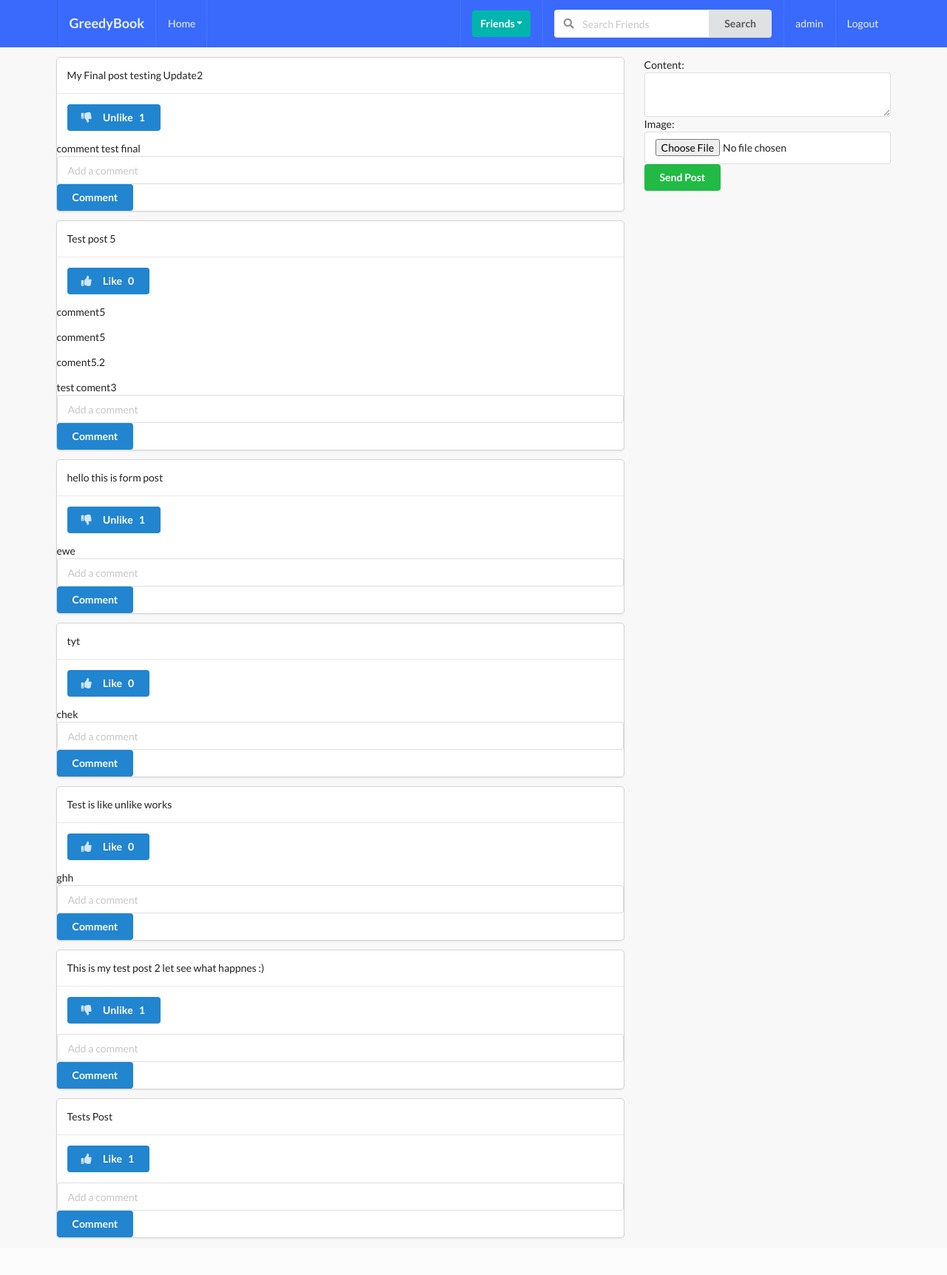
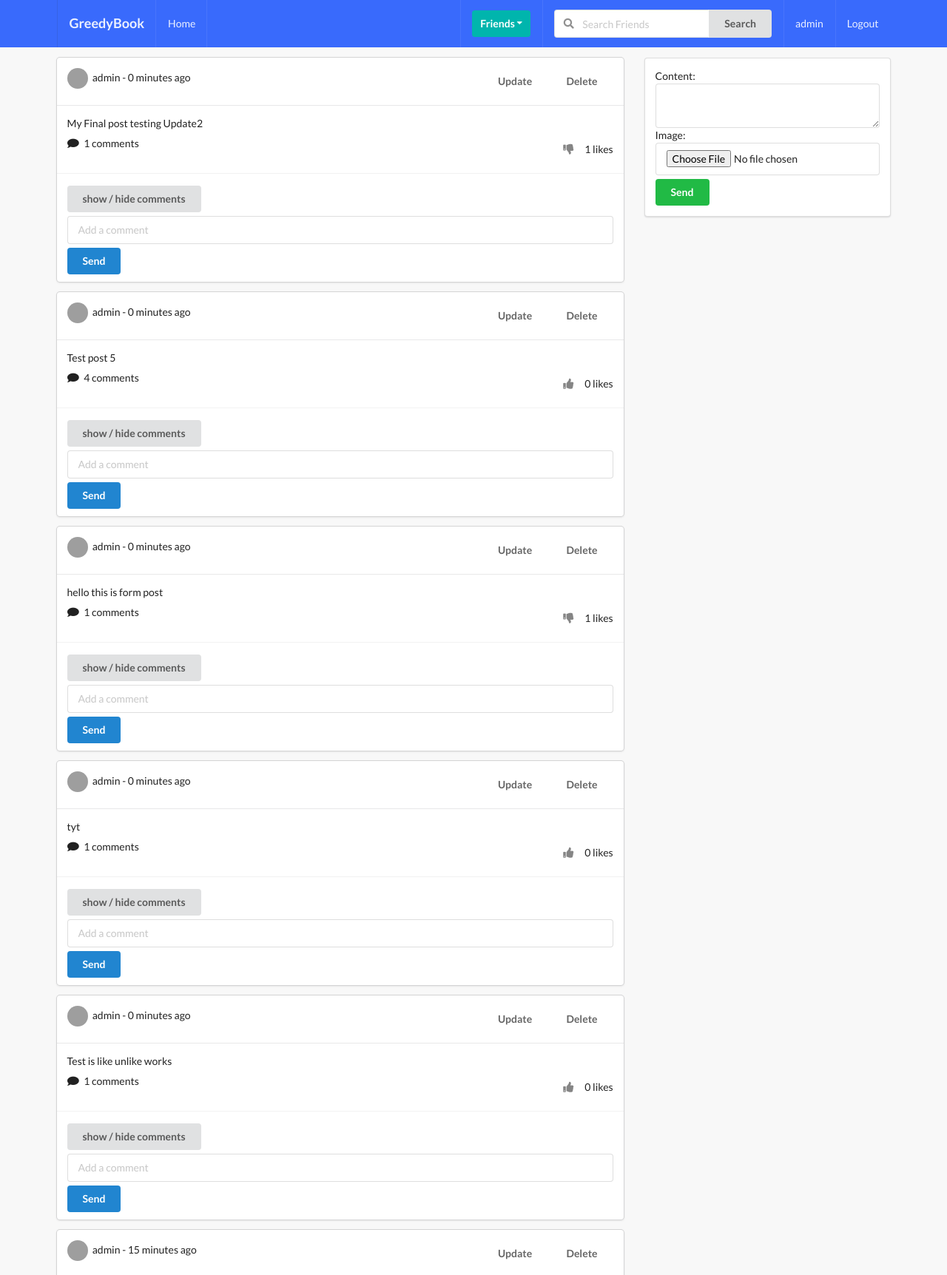
Before and after one commit to WaseeKhan/GreedyBook, a Django app: page /posts/ in a window 1280 px wide. Shown: the top 1724 px of the page at 74% size. Before the commit the page ends 1675 px from the top, so only its background shows below. Run offline with Django 3.2, Linux system fonts and the light colour scheme; a user stored in the database is signed in; data comes from the database, SQL or seed files in the repository; both versions use the stored data as it was after the commit; some libraries are stand-ins or nearby versions; grey boxes are pictures that could not be loaded.

Commit message:
Update/Delete View Created

```diff
--- a/postsApp/templates/postsApp/main.html
+++ b/postsApp/templates/postsApp/main.html
@@ -1,66 +1,112 @@
 {% extends 'base.html' %}
 
-
-{% block title %}
-posts
-{% endblock title %}
-
+{% block title %}Main Page{% endblock title %}
 
 {% block content %}
+<div class="ui grid">
+    <div class="eleven wide column">
+        {% for obj in qs %}
 
+        <div class="ui fluid card">
+            <div class="content">
+                <div class="right floated meta">
                 <div class="ui grid">
                     <div class="row">
-        <div class="eleven wide column">
-            {% for obj in qs %}
-            <div class="ui fluid card">
-                <div class="content">
-                    {{obj.content}}
+                        {% ifequal request.user obj.author.user %}
+                            <a href="{% url 'postsApp:post-update' obj.pk %}"><button class="ui button bwhite-lg ">Update</button></a>
+                            <a href="{% url 'postsApp:post-delete' obj.pk %}"><button class="ui button bwhite-lg ">Delete</button></a>
+                        {% endifequal %}
+                    </div>
+                </div>
+
+                </div>
+                <img class="ui avatar image" src={{obj.author.avatar.url}}>
+                {{ obj.author.user }} - {{ obj.created|timesince}} ago
+            </div>
+            <div class="ui fluid image">
+                {% if obj.image %}
+                    <img src={{obj.image.url}}>
+                {% endif %}
             </div>
             <div class="content">
+                <p> {{ obj.content }} </p>
+                <div class="right floated">
                     <form action="{% url 'postsApp:like-post-view' %}" method="POST">
                         {% csrf_token %}
                         <input type="hidden" name="post_id" value={{obj.id}}>
-                    <button class="ui primary button" type="submit">
-
                         {% if profile not in obj.liked.all %}
-                        <i class="thumbs up icon"></i> &nbsp; Like
+                            <button type="submit" class="ui bwhite-sm button"><i class="thumbs up icon"></i>
+                            </button>
+                            <span> {{obj.num_likes}} likes</span>
                         {% else %}
-                        <i class="thumbs down icon"></i> &nbsp; Unlike
+                            <button type="submit" class="ui bwhite-sm button"><i class="thumbs down icon"></i>
+                            </button>
+                            <span> {{obj.num_likes}} likes</span>
                         {% endif %}
-                        &nbsp; {{obj.num_likes}}
-                    </button>
-                        <!-- {{obj.num_likes}} -->
                     </form>
                 </div>
-                <div>
+                <i class="comment icon"></i>
+                <span> {{ obj.num_comments }} comments</span>
+            </div>
+            <div class="extra content">
+                <div class="mb-5">
+
+                </div>
+                <button class="cmt_btn ui button mb-5">show / hide comments</button>
+                <div class="comment-box" style="display:none;">
                 {% if obj.comment_set.all %}
                     {% for c in obj.comment_set.all %}
-                            <p>{{c.body}}</p>
+
+                        <div class="ui segment mb-5">
+                            <img class="ui avatar image" src={{c.user.avatar.url}}>
+                            <span>{{ c.user }}</span>
+                            <div class='mt-5'>{{ c.body }}</div>
+                        </div>
+
                     {% endfor %}
                 {% endif %}
                 </div>
-                <form action="" method="POST" class="ui form">
+
+                <form action="" method="POST"class='ui fluid form'>
                     {% csrf_token %}
                     <input type="hidden" name="post_id" value={{obj.id}}>
-                    {{c_form}}
-                    <button class="ui primary button" name="submit_c_form">Comment</button>
+                    {{ c_form }}
+                    <button type="submit" name="submit_c_form" class="ui primary button mt-5 w-full">Send</button>
                 </form>
             </div>
+        </div>
+
 
         {% endfor %}
     </div>
     <div class="five wide column">
+        <div class="ui segment">
             {% if post_added %}
-            <div class="ui green message">Post Added</div>
+                <div class="ui green message">Post added</div>
             {% endif %}
-            <form action="" method="POST" class="ui form" enctype="multipart/form-data">
+            <form action="" method="POST" class='ui form' enctype="multipart/form-data">
                 {% csrf_token %}
                 {{p_form}}
-                <button type="submit" class="ui button positive" name="submit_p_form">Send Post</button>
+                <button type='submit' name="submit_p_form" class="ui positive button w-full mt-5">Send</button>
             </form>
-
         </div>
     </div>
 </div>
+{% endblock content %}
 
-{% endblock content %}
+{% block scripts %}
+    <script>
+        $( document ).ready(function() {
+            let display = false
+            $(".cmt_btn").click(function () {
+                if (display===false) {
+                    $(this).next(".comment-box").show("slow");
+                    display=true
+                } else {
+                    $(this).next(".comment-box").hide("slow");
+                    display=false
+                }
+            });
+        });
+    </script>
+{% endblock scripts %}
--- a/postsApp/urls.py
+++ b/postsApp/urls.py
@@ -1,9 +1,11 @@
 from django.urls import path
-from .views import post_comment_create_list_view, like_unlike_post
+from .views import post_comment_create_list_view, like_unlike_post,PostDeleteView,PostUpdateView
 
 app_name = 'postsApp'
 
 urlpatterns = [
     path('', post_comment_create_list_view,name='main-post-view'),
     path('liked/', like_unlike_post, name='like-post-view'),
+    path('<pk>/delete/',PostDeleteView.as_view(), name='post-delete'),
+    path('<pk>/update/',PostUpdateView.as_view(), name='post-update'),
 ]
--- a/postsApp/views.py
+++ b/postsApp/views.py
@@ -1,7 +1,10 @@
+from django.contrib import messages
 from django.shortcuts import render, redirect
+from django.urls import reverse_lazy
 from .models import Post, Like
 from profilesApp.models import Profile
 from .forms import PostModelForm, CommentModelForm
+from django.views.generic import UpdateView, DeleteView
 
 
 # Create your views here.
@@ -38,7 +41,7 @@ def post_comment_create_list_view(request):
         'profile': profile,
         'p_form': p_form,
         'c_form': c_form,
-        'post_added':post_added,
+        'post_added': post_added,
     }
 
     return render(request, 'postsApp/main.html', context)
@@ -64,3 +67,31 @@ def like_unlike_post(request):
             post_obj.save()
             like.save()
     return redirect('postsApp:main-post-view')
+
+
+class PostDeleteView(DeleteView):
+    model = Post
+    template_name = 'postsApp/confirm_del.html'
+    success_url = reverse_lazy('postsApp:main-post-view')
+
+    def get_object(self, *args, **kwargs):
+        pk = self.kwargs.get('pk')
+        obj = Post.objects.get(pk=pk)
+        if not obj.author.user == self.request.user:
+            messages.warning(self.request, "You Need to be the author of the post in order to delete it")
+        return obj
+
+
+class PostUpdateView(UpdateView):
+    form_class = PostModelForm
+    model = Post
+    template_name = 'postsApp/update.html'
+    success_url = reverse_lazy('postsApp:main-post-view')
+
+    def form_valid(self, form):
+        profile = Profile.objects.get(user=self.request.user)
+        if form.instance.author == profile:
+            return super().form_valid(form)
+        else:
+            form.add_error(None, "You need to be the author in order to Update it")
+        return super().form_invalid(form)
--- a/staticProject/style.css
+++ b/staticProject/style.css
@@ -13,8 +13,24 @@ body{
     margin-top: 5px !important;
 }
 .mymodel{
-height:300px !important;
-top:200px !important;
-font-size:20px !important;
+    height:300px !important;
+    top:200px !important;
+    font-size:20px !important;
 
 }
+
+.mb-5{
+    margin-bottom:5px !important;
+}
+
+.bwhite-lg{
+    background-color:transparent !important;
+}
+
+.bwhite-sm{
+    background-color:transparent !important;
+    width:10px !important;
+}
+.comment-box {
+    display:none;
+}
```
Also changed, not shown: postsApp/templates/postsApp/confirm_del.html (added, +32 -0 lines), postsApp/templates/postsApp/update.html (added, +17 -0 lines), db.sqlite3, postsApp/templates/postsApp/delete.html (added), 2 other files. Lines whose indentation alone changed are shown as unchanged.
